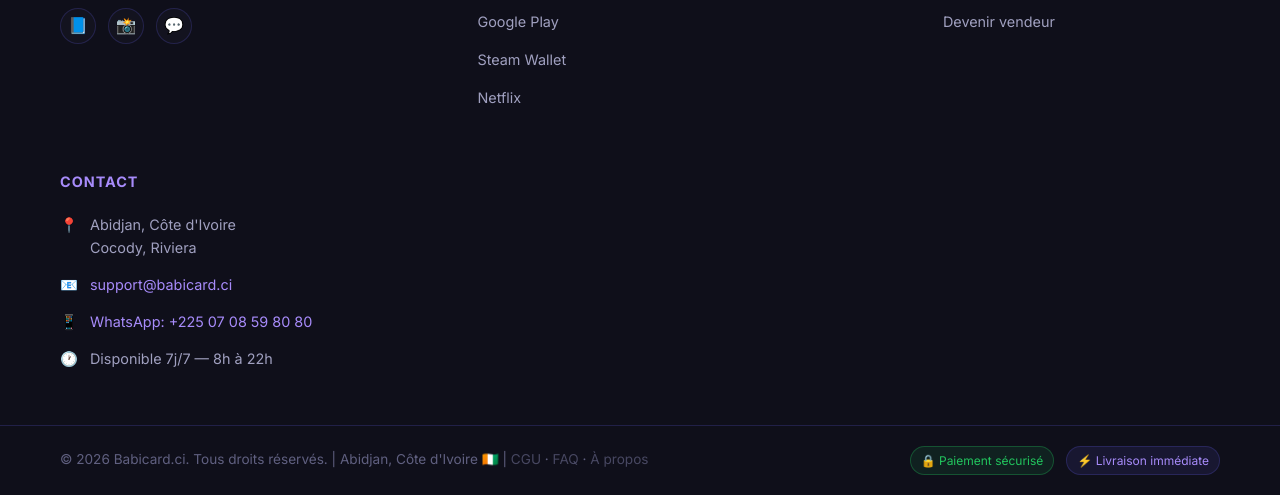
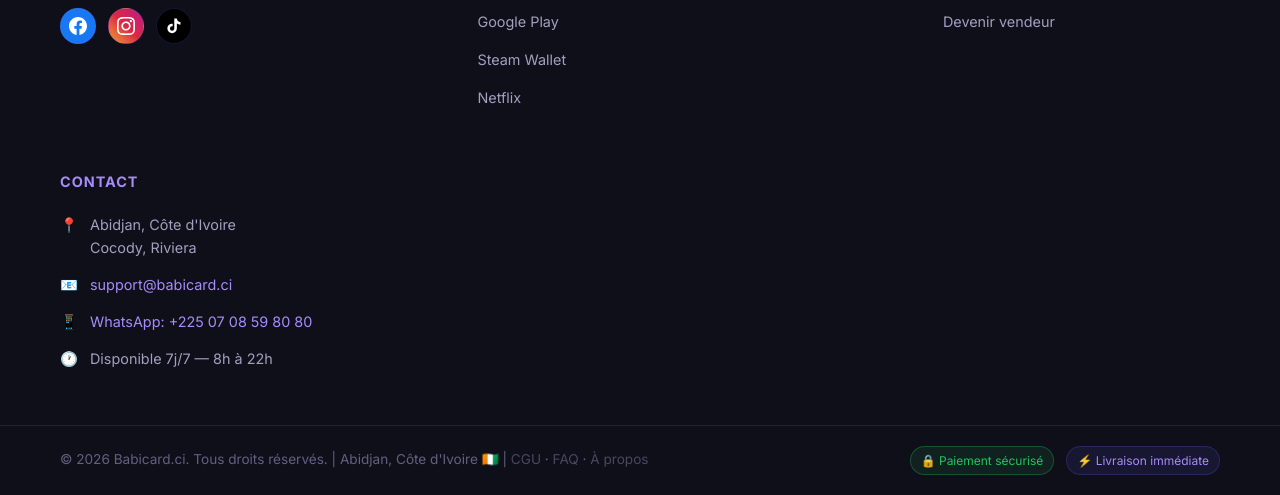
Before and after one commit to babicardci-bot/babicard, a website: page public/index.html in a window 1280 px wide. Shown: the part 4248-4743 px from the top of the page. Drawn offline with Linux system fonts and the light colour scheme; no server answers.

Commit message:
feat: replace emoji social icons with Facebook, Instagram, TikTok SVG icons
Co-Authored-By: Claude Sonnet 4.6 <noreply@anthropic.com>

```diff
--- a/public/index.html
+++ b/public/index.html
@@ -471,9 +471,15 @@
             </a>
             <p>Votre boutique de cartes cadeaux gaming en Côte d'Ivoire. Livraison instantanée, paiement local sécurisé.</p>
             <div class="social-links">
-              <a href="#" class="social-link">📘</a>
-              <a href="#" class="social-link">📸</a>
-              <a href="#" class="social-link">💬</a>
+              <a href="#" class="social-link" title="Facebook" style="background:#1877F2;">
+                <svg xmlns="http://www.w3.org/2000/svg" width="18" height="18" fill="white" viewBox="0 0 24 24"><path d="M24 12.073C24 5.405 18.627 0 12 0S0 5.405 0 12.073C0 18.1 4.388 23.094 10.125 24v-8.437H7.078v-3.49h3.047V9.41c0-3.025 1.792-4.697 4.533-4.697 1.312 0 2.686.236 2.686.236v2.97h-1.513c-1.491 0-1.956.93-1.956 1.886v2.268h3.328l-.532 3.49h-2.796V24C19.612 23.094 24 18.1 24 12.073z"/></svg>
+              </a>
+              <a href="#" class="social-link" title="Instagram" style="background:linear-gradient(45deg,#f09433,#e6683c,#dc2743,#cc2366,#bc1888);">
+                <svg xmlns="http://www.w3.org/2000/svg" width="18" height="18" fill="white" viewBox="0 0 24 24"><path d="M12 2.163c3.204 0 3.584.012 4.85.07 3.252.148 4.771 1.691 4.919 4.919.058 1.265.069 1.645.069 4.849 0 3.205-.012 3.584-.069 4.849-.149 3.225-1.664 4.771-4.919 4.919-1.266.058-1.644.07-4.85.07-3.204 0-3.584-.012-4.849-.07-3.26-.149-4.771-1.699-4.919-4.92-.058-1.265-.07-1.644-.07-4.849 0-3.204.013-3.583.07-4.849.149-3.227 1.664-4.771 4.919-4.919 1.266-.057 1.645-.069 4.849-.069zm0-2.163c-3.259 0-3.667.014-4.947.072-4.358.2-6.78 2.618-6.98 6.98-.059 1.281-.073 1.689-.073 4.948 0 3.259.014 3.668.072 4.948.2 4.358 2.618 6.78 6.98 6.98 1.281.058 1.689.072 4.948.072 3.259 0 3.668-.014 4.948-.072 4.354-.2 6.782-2.618 6.979-6.98.059-1.28.073-1.689.073-4.948 0-3.259-.014-3.667-.072-4.947-.196-4.354-2.617-6.78-6.979-6.98-1.281-.059-1.69-.073-4.949-.073zm0 5.838c-3.403 0-6.162 2.759-6.162 6.162s2.759 6.163 6.162 6.163 6.162-2.759 6.162-6.163c0-3.403-2.759-6.162-6.162-6.162zm0 10.162c-2.209 0-4-1.79-4-4 0-2.209 1.791-4 4-4s4 1.791 4 4c0 2.21-1.791 4-4 4zm6.406-11.845c-.796 0-1.441.645-1.441 1.44s.645 1.44 1.441 1.44c.795 0 1.439-.645 1.439-1.44s-.644-1.44-1.439-1.44z"/></svg>
+              </a>
+              <a href="#" class="social-link" title="TikTok" style="background:#000;">
+                <svg xmlns="http://www.w3.org/2000/svg" width="18" height="18" fill="white" viewBox="0 0 24 24"><path d="M19.59 6.69a4.83 4.83 0 01-3.77-4.25V2h-3.45v13.67a2.89 2.89 0 01-2.88 2.5 2.89 2.89 0 01-2.89-2.89 2.89 2.89 0 012.89-2.89c.28 0 .54.04.79.1V9.01a6.33 6.33 0 00-.79-.05 6.34 6.34 0 00-6.34 6.34 6.34 6.34 0 006.34 6.34 6.34 6.34 0 006.33-6.34V8.69a8.18 8.18 0 004.78 1.52V6.75a4.85 4.85 0 01-1.01-.06z"/></svg>
+              </a>
             </div>
           </div>
           <div class="footer-links">
```
